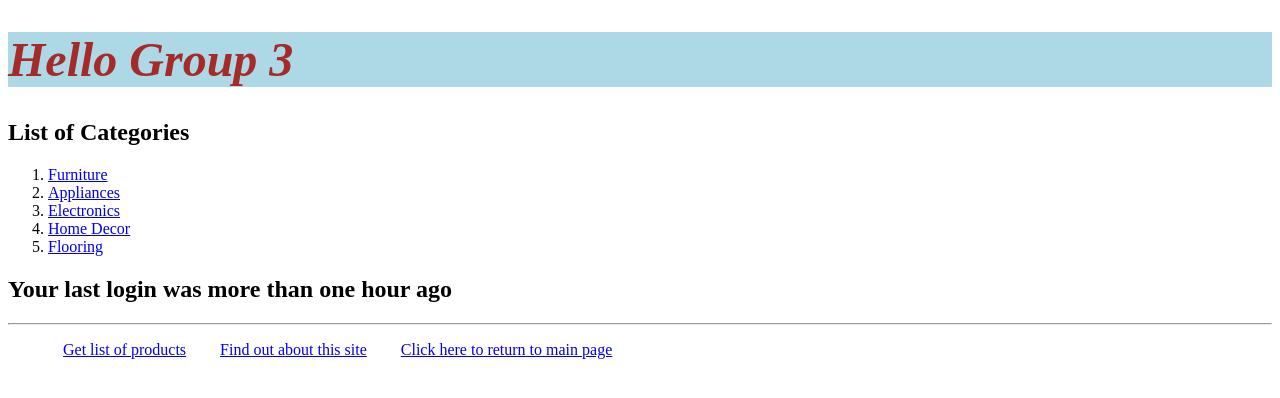
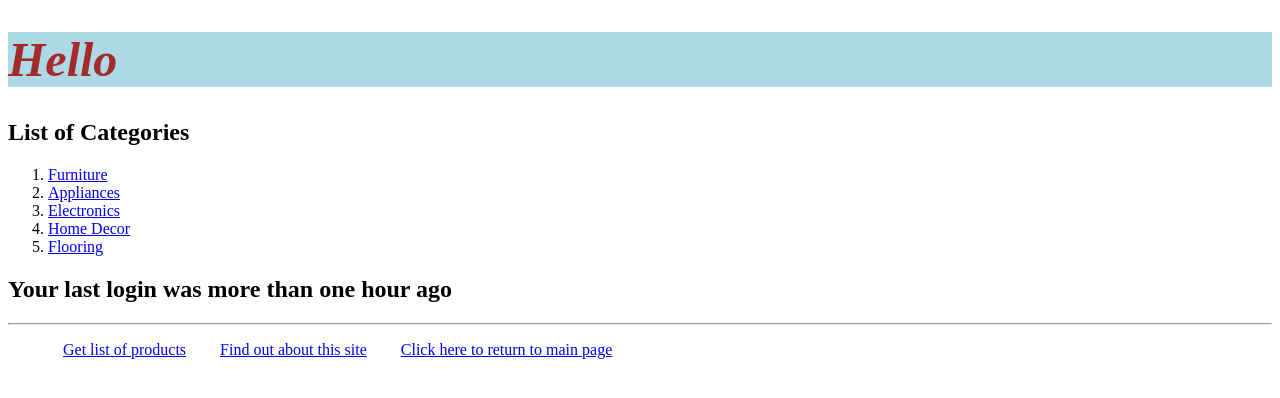
Before and after one commit to ADorigi/djangoInClass, a Django app: page /app/ in a window 1280 px wide. Shown: the top 398 px of the page. Run offline with Django 4.2, Linux system fonts and the light colour scheme; data comes from the database, SQL or seed files in the repository; parts of the project's set-up code (start-up, migrations or seed data) failed here and were passed over.

Commit message:
feature 7, 8, 9

```diff
--- a/app/models.py
+++ b/app/models.py
@@ -17,7 +17,7 @@ class Product(models.Model):
                                  on_delete=models.CASCADE)
     name = models.CharField(max_length=200)
     price = models.DecimalField(max_digits=10, decimal_places=2)
-    stock = models.PositiveIntegerField(default=100)
+    stock = models.PositiveIntegerField(default=100, validators=[MinValueValidator(0), MaxValueValidator(1000)])
     available = models.BooleanField(default=True)
     description = models.TextField(null=True, blank=True)
     interested = models.PositiveIntegerField(default=0)
--- a/app/templates/app/base.html
+++ b/app/templates/app/base.html
@@ -8,7 +8,7 @@
 </head>
 <body>
 <div>
-    <h1>{% block myhdg %}Hello Group 3 {% endblock %}</h1>
+    <h1>{% block myhdg %}Hello {{ request.user.username }} {% endblock %}</h1>
     {% block body_block %}*** {% endblock %}
 </div>
 <hr/>
```
Also changed, not shown: app/fixtures/app.json (added, +1 -0 lines).
